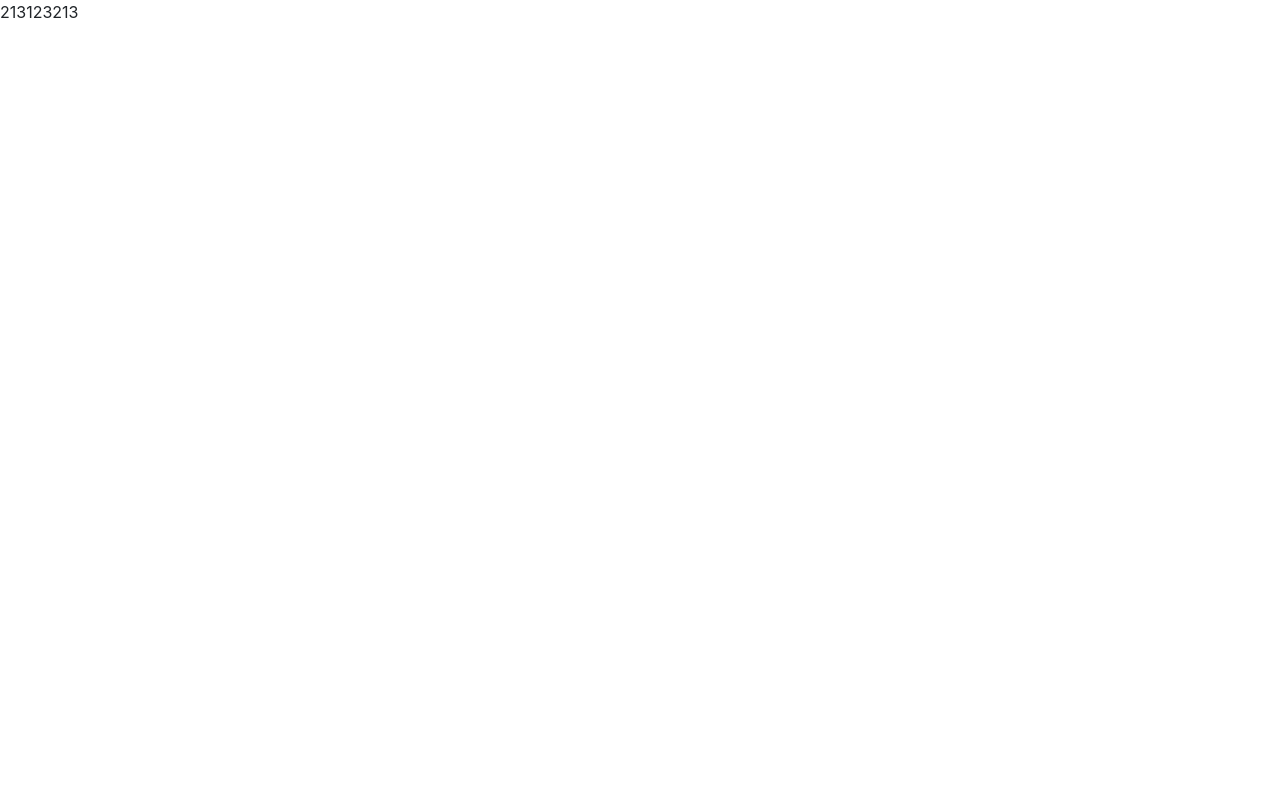
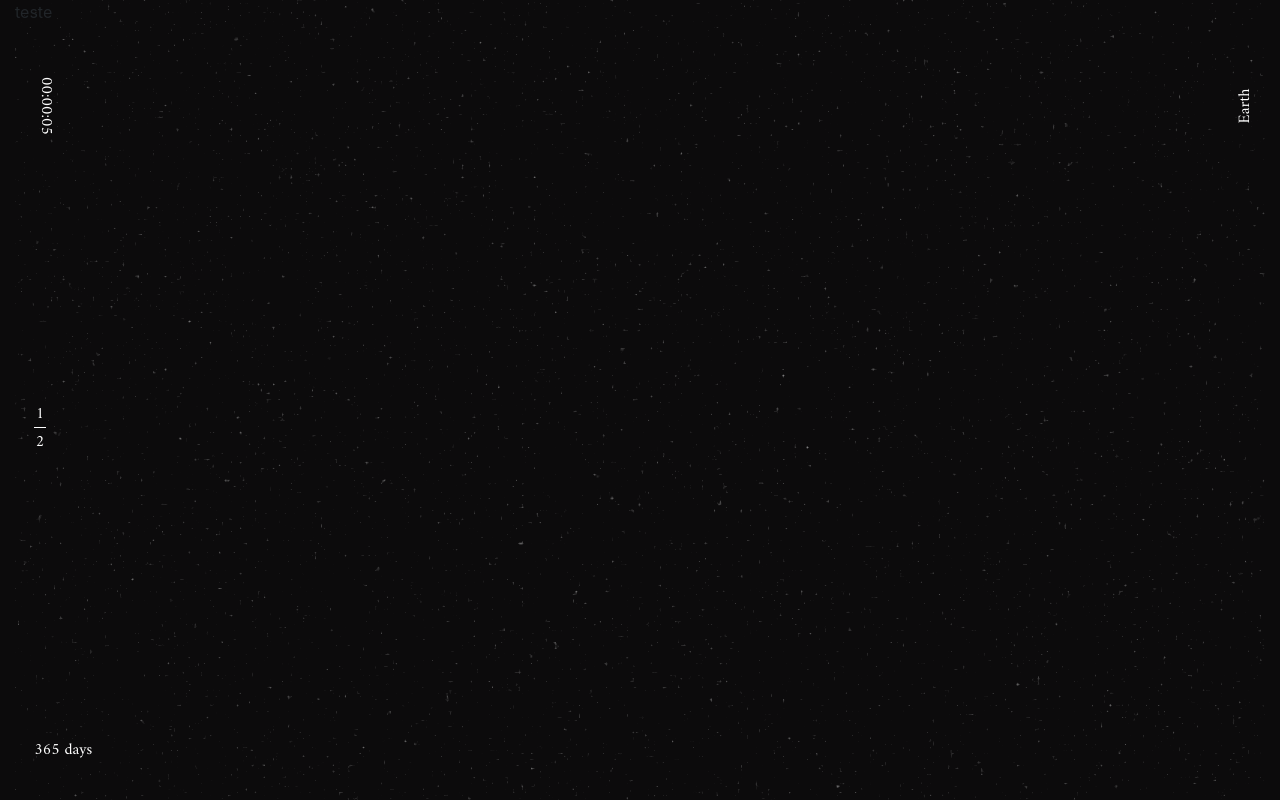
Before and after one commit to tof24/planetwalkdw, a React (Create React App) app: page / in a window 1280 px wide. Built offline with nearby package versions, Linux system fonts and the light colour scheme.

Commit message:
Update App.js

```diff
--- a/src/App.js
+++ b/src/App.js
@@ -9,7 +9,7 @@ function App() {
 
 
   return (
-      <div>213123213</div>
+    <Home></Home>
 
   );
 }
```
